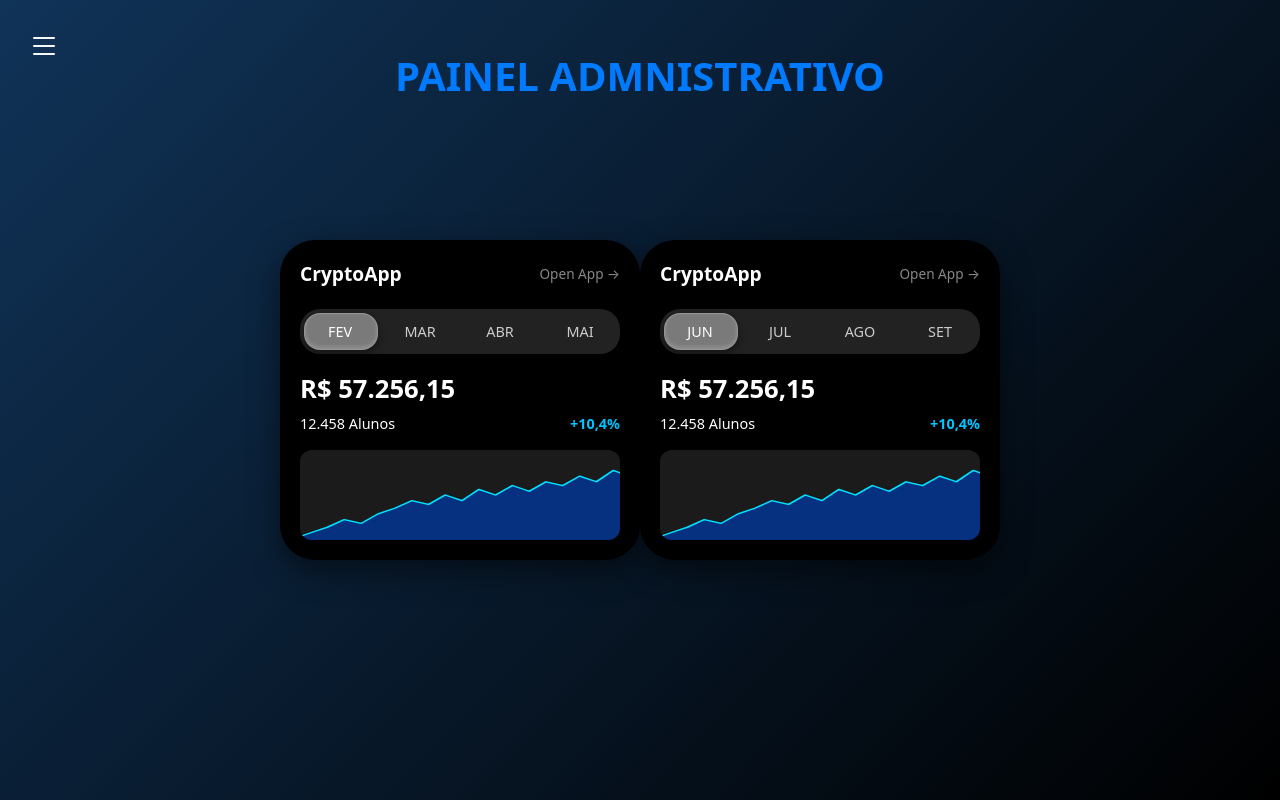
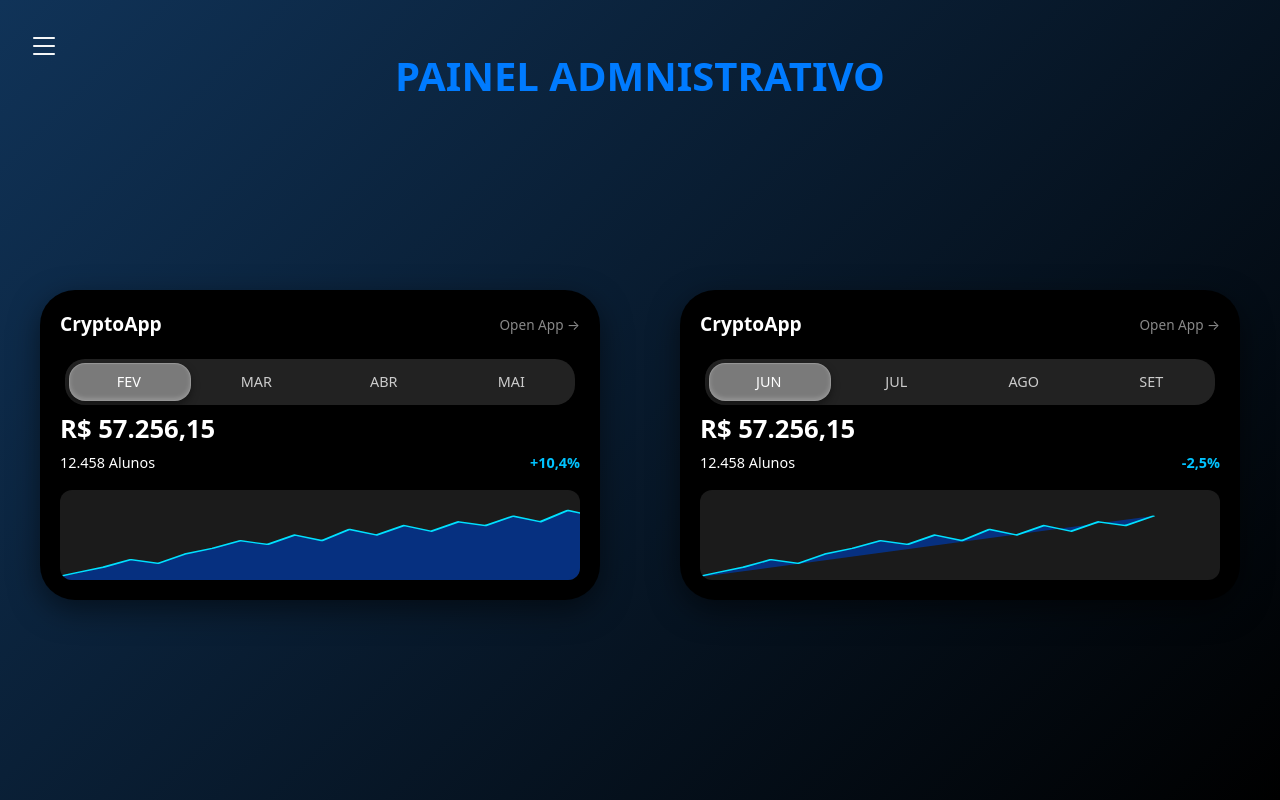
Before and after one commit to GabrielT27/TechFit, a PHP site: page /pagAdm.html in a window 1280 px wide. Run offline with PHP 8.4, Linux system fonts and the light colour scheme.

Commit message:
alterando as métricas dos dashboards.

```diff
--- a/pagAdm.css
+++ b/pagAdm.css
@@ -51,6 +51,14 @@ button:hover {
   background: linear-gradient(135deg, #103358, #000000);
 }
 
+/* Espaçamento entre os cards: usa gap para controlar o espaçamento quando
+   os .crypto-card são colocados em um flex container. Também permite quebra
+   de linha (flex-wrap) para responsividade. */
+.nos {
+  gap: 80px; /* ajuste o valor conforme necessário (ex: 16px, 24px) */
+  flex-wrap: wrap;
+}
+
 .btn {
   position: absolute;
   top: 15px;
@@ -87,13 +95,14 @@ button:hover {
 
 /* From Uiverse.io by Vosoone */
 .crypto-card {
-  max-width: 360px;
-  width: 90%;
+  max-width: 560px;
+  width: 100%;
   padding: 20px;
   border-radius: 35px;
   background: #000;
   color: #fff;
   box-shadow: 0 10px 30px rgba(0, 0, 0, 0.5);
+  margin-top: 90px;
 }
 
 .header {
@@ -125,6 +134,7 @@ button:hover {
   gap: 8px;
   margin-bottom: 16px;
   user-select: none;
+  margin: 5px;
 }
 .crypto-switch input {
   display: none;
--- a/pagAdm.html
+++ b/pagAdm.html
@@ -162,30 +162,30 @@
       <div class="price">R$ 57.256,15</div>
       <div class="stats">
         <span class="amount">12.458 Alunos</span>
-        <span class="change">+10,4%</span>
+        <span class="change">-2,5%</span>
       </div>
     </div>
 
     <div class="price-info ethereum-2" id="ethereum-info-2">
       <div class="price">R$ 3.452,12</div>
       <div class="stats">
-        <span class="amount">34.123 Treinos</span>
-        <span class="change">+8,2%</span>
+        <span class="amount">8.732 Alunos</span>
+        <span class="change">+1,1%</span>
       </div>
     </div>
 
     <div class="price-info solana-2" id="solana-info-2">
       <div class="price">R$ 145,78</div>
       <div class="stats">
-        <span class="amount">150 Instrutores</span>
-        <span class="change">+12,1%</span>
+        <span class="amount">220 Instrutores</span>
+        <span class="change">+4,7%</span>
       </div>
     </div>
 
     <div class="price-info tether-2" id="tether-info-2">
       <div class="price">R$ 1.000,00</div>
       <div class="stats">
-        <span class="amount">10.000 Acessos</span>
+        <span class="amount">6.450 Acessos</span>
         <span class="change">+0,0%</span>
       </div>
     </div>
@@ -193,8 +193,10 @@
 
   <div class="chart">
     <svg id="chart-bitcoin-2" viewBox="0 0 100 50" preserveAspectRatio="none">
+
+      <!-- AQUI ALTERA A MÉTRICA -->
       <path
-        d="M0,48 L5,45 L10,42 L15,38 L20,40 L25,35 L30,32 L35,28 L40,30 L45,25 L50,28 L55,22 L60,25 L65,20 L70,23 L75,18 L80,20 L85,15 L90,18 L95,12 L100,15, L 100 190"
+        d="M0,48 L5,45 L10,42 L15,38 L20,40 L25,35 L30,32 L35,28 L40,30 L45,25 L50,28 L55,22 L60,25 L65,20 L70,23 L75,18 L80,20 L85,15 L80, L95,12 L100,15, L 100 190"
       ></path>
     </svg>
 
```
